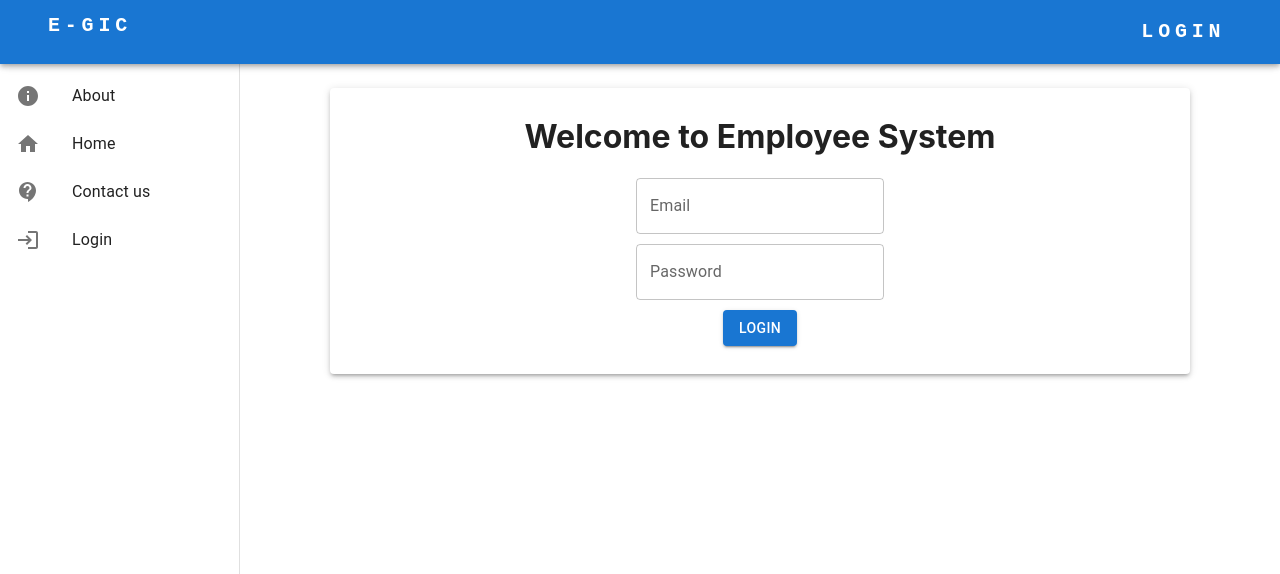
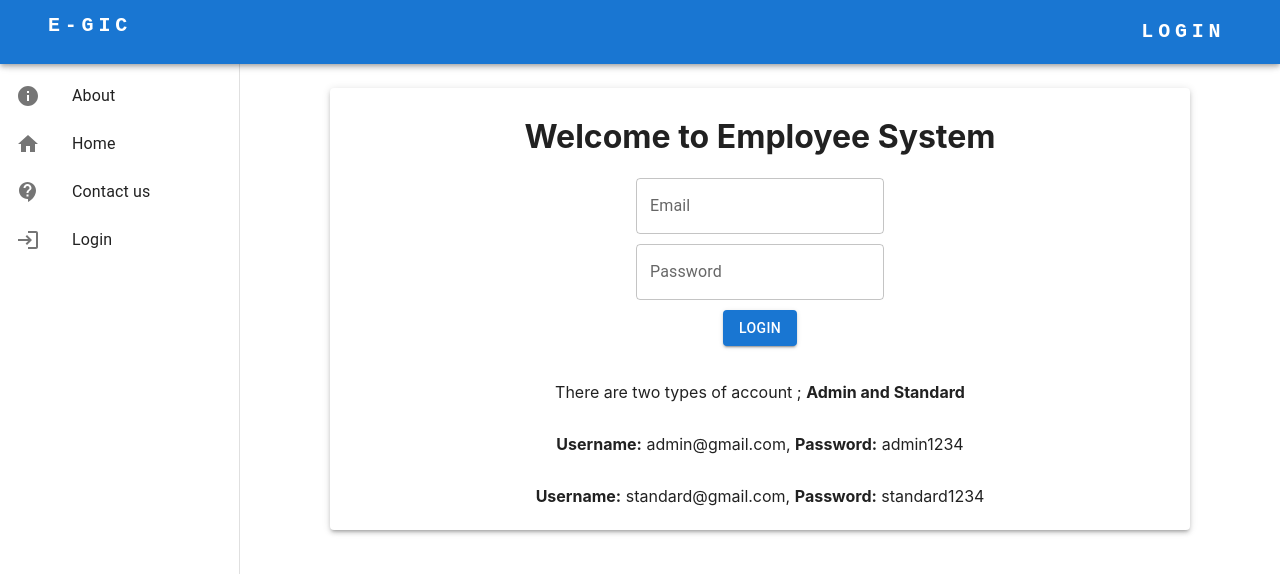
Before and after one commit to henryheyhey92/Employee_Manager_project, a React (Create React App) app: page /login in a window 1280 px wide. Shown: the top 574 px of the page. Built offline with nearby package versions, Linux system fonts and the light colour scheme; no server answers; a web font is replaced by a local one.

Commit message:
add login type

```diff
--- a/src/App.tsx
+++ b/src/App.tsx
@@ -21,6 +21,7 @@ const App: React.FC<AppProps> = (props) => {
     const [loading, setLoading] = useState(false);
     const [isNotValid, setIsNotValid] = useState(false);
     const [employeeData, setEmployeeData] = useState<Employee[] | any>([]);
+    const [userType, setUserType] = useState('');
 
     useEffect(() => {
         const fetchData = async () => {
@@ -46,7 +47,9 @@ const App: React.FC<AppProps> = (props) => {
                 isNotValid,
                 setIsNotValid,
                 employeeData,
-                setEmployeeData
+                setEmployeeData,
+                userType,
+                setUserType
             }}
         >
             <Router>
--- a/src/components/EmployeeDetails.tsx
+++ b/src/components/EmployeeDetails.tsx
@@ -6,6 +6,7 @@ import Typography from '@mui/material/Typography';
 import { Grid } from '@mui/material';
 import { Button, CardActionArea, CardActions } from '@mui/material';
 import { Employee } from '../Constant/constants';
+import { LoginContext } from '../contexts/LoginContext';
 
 interface EmployeeDetailsProps {
     detailIndex: number;
@@ -26,6 +27,7 @@ const getDateFunc = (data: string) => {
 };
 
 const EmployeeDetails: React.FC<EmployeeDetailsProps> = (props: EmployeeDetailsProps) => {
+    const { userType, setUserType } = React.useContext(LoginContext);
     const { employeeData, setEmployeeData, detailIndex, handleDelete, handleEdit } = props;
 
     const handleDeleteIndex = (index: number) => {
@@ -72,7 +74,7 @@ const EmployeeDetails: React.FC<EmployeeDetailsProps> = (props: EmployeeDetailsP
                         </Typography>
                     </Grid>
                 </Grid>
-                <Box sx={{ display: 'flex', flexDirection: 'row-reverse' }}>
+                <Box sx={{ display: userType === 'admin' ? 'flex' : 'none', flexDirection: 'row-reverse' }}>
                     <Button style={{ marginTop: 5, marginLeft: 10 }} variant="contained" onClick={() => handleDeleteIndex(detailIndex)}>
                         Delete
                     </Button>
--- a/src/components/EmployeeForm.tsx
+++ b/src/components/EmployeeForm.tsx
@@ -20,7 +20,7 @@ const initialState = {
 };
 
 const EmployeeForm: React.FC<EmployeeFormProps> = (props: EmployeeFormProps) => {
-    const { loading, setLoading, isLoggedIn, setIsLoggedIn, isNotValid, setIsNotValid, employeeData, setEmployeeData } = React.useContext(LoginContext);
+    const { loading, setLoading, isLoggedIn, setIsLoggedIn, isNotValid, setIsNotValid, employeeData, setEmployeeData, userType, setUserType } = React.useContext(LoginContext);
 
     const [addEmployee, setEmployee] = useState(initialState);
     const { closeForm, addNewEmployee } = props;
--- a/src/contexts/LoginContext.ts
+++ b/src/contexts/LoginContext.ts
@@ -10,6 +10,8 @@ type ContextProps = {
     setIsNotValid: Dispatch<SetStateAction<boolean>>;
     employeeData: Employee[] | any;
     setEmployeeData: Dispatch<React.SetStateAction<Employee[] | any>>;
+    userType: string;
+    setUserType: React.Dispatch<React.SetStateAction<string>>;
 };
 
 export const LoginContext = React.createContext<Partial<ContextProps>>({});
--- a/src/pages/About.tsx
+++ b/src/pages/About.tsx
@@ -41,10 +41,10 @@ const About: React.FC<AboutProps> = (props) => {
                         There are two types of account ; <strong>Admin and Standard</strong>
                     </p>
                     <p>
-                        <strong>Username:</strong> Admin, <strong>Password:</strong> admin123
+                        <strong>Username:</strong> admin@gmail.com, <strong>Password:</strong> admin1234
                     </p>
                     <p>
-                        <strong>Username:</strong> Standard, <strong>Password:</strong> standard123
+                        <strong>Username:</strong> standard@gmail.com, <strong>Password:</strong> standard1234
                     </p>
                 </Box>
             </Paper>
--- a/src/pages/Home.tsx
+++ b/src/pages/Home.tsx
@@ -22,8 +22,7 @@ interface HomeProps {
 
 const Home: React.FC<HomeProps> = (props: HomeProps) => {
     const { employeeData, setEmployeeData, passEmployeeData } = props;
-    const { loading, setLoading, isLoggedIn, setIsLoggedIn, isNotValid, setIsNotValid } = React.useContext(LoginContext);
-
+    const { userType, setUserType } = React.useContext(LoginContext);
     useEffect(() => {}, []);
 
     const [firstNameValidation, setFirstNameValidation] = useState(false);
@@ -102,8 +101,6 @@ const Home: React.FC<HomeProps> = (props: HomeProps) => {
         } else if (mode === 'Edit') {
             if (isValidFirstName && isValidLastName && isValidEmail && isValidPhoneNum && isValidJoinDate) {
                 employeeData[editIndex] = data;
-                console.log('🚀 ~ file: Home.tsx:105 ~ updateEmployeeList ~ data:', data);
-                console.log('🚀 ~ file: Home.tsx:106 ~ updateEmployeeList ~ employeeData:', employeeData);
                 setEmployeeData(employeeData);
                 let response = await axios.post(BASE_URL + 'api/updatedata', employeeData);
                 if (response) {
@@ -141,11 +138,9 @@ const Home: React.FC<HomeProps> = (props: HomeProps) => {
     };
 
     const handleDelete = async (removeIndex: number) => {
-        console.log('🚀 ~ file: Home.tsx:123 ~ handleDelete ~ removeIndex:', removeIndex);
         let deepcopy = JSON.parse(JSON.stringify(employeeData));
         const result = deepcopy.filter((element: any, index: number) => removeIndex !== index);
-        const response = await axios.post(BASE_URL + 'api/updatedata', result);
-        console.log('What is the response :', response);
+        await axios.post(BASE_URL + 'api/updatedata', result);
         setEmployeeData(result);
         setOpenDialog(false);
     };
@@ -183,7 +178,7 @@ const Home: React.FC<HomeProps> = (props: HomeProps) => {
                         </Grid>
                         <Grid item xs={5}></Grid>
                         <Grid item xs={2}>
-                            <Fab variant="extended" color="primary" aria-label="add" sx={{ mt: 3 }} onClick={handleClickListItem}>
+                            <Fab variant="extended" color="primary" aria-label="add" sx={{ mt: 3, display: userType === 'admin' ? '' : 'none' }} onClick={handleClickListItem}>
                                 <AddIcon sx={{ mr: 1 }} />
                                 Add New
                             </Fab>
--- a/src/pages/Login.tsx
+++ b/src/pages/Login.tsx
@@ -11,7 +11,7 @@ import { useNavigate } from 'react-router-dom';
 interface LoginProps {}
 
 const Login: React.FC<LoginProps> = () => {
-    const { loading, setLoading, isLoggedIn, setIsLoggedIn, isNotValid, setIsNotValid } = React.useContext(LoginContext);
+    const { loading, setLoading, isLoggedIn, setIsLoggedIn, isNotValid, setIsNotValid, userType, setUserType } = React.useContext(LoginContext);
     const navigate = useNavigate();
 
     const onLogin = async () => {
@@ -28,11 +28,17 @@ const Login: React.FC<LoginProps> = () => {
                     setIsLoggedIn(true);
                     navigate('/home');
                 }
+                if (setUserType) {
+                    setUserType('admin');
+                }
             } else if (userInfo.email === standardDetails.email && userInfo.password === standardDetails.password) {
                 // set the is standard state to true
                 if (setIsLoggedIn) {
                     setIsLoggedIn(true);
                     navigate('/home');
+                }
+                if (setUserType) {
+                    setUserType('standard');
                 }
             } else {
                 if (setIsNotValid) setIsNotValid(true);
@@ -108,6 +114,15 @@ const Login: React.FC<LoginProps> = () => {
                     <Button onClick={onLogin} style={{ marginTop: 10, marginBottom: 20 }} variant="contained">
                         Login
                     </Button>
+                    <p>
+                        There are two types of account ; <strong>Admin and Standard</strong>
+                    </p>
+                    <p>
+                        <strong>Username:</strong> admin@gmail.com, <strong>Password:</strong> admin1234
+                    </p>
+                    <p>
+                        <strong>Username:</strong> standard@gmail.com, <strong>Password:</strong> standard1234
+                    </p>
                 </Box>
             </Paper>
         </React.Fragment>
```
